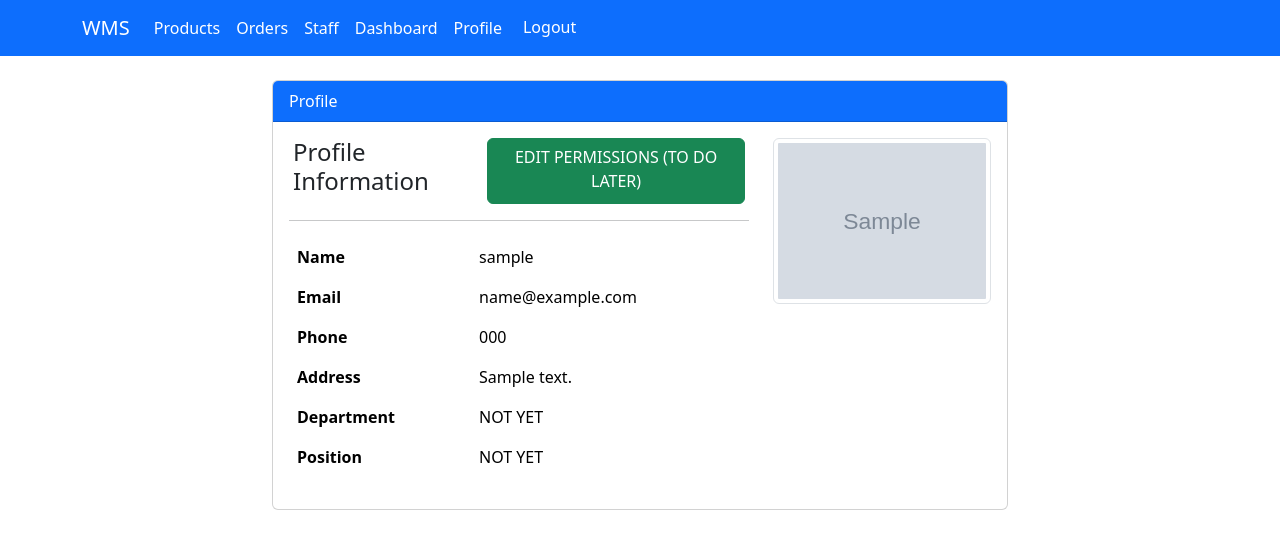
After one commit to Zhekichoid/redesigned-octo-engine, a Django app: page /staff/detail/1/ in a window 1280 px wide. The commit adds this page. Shown: the top 549 px of the page. Run offline with Django 5.2, Linux system fonts and the light colour scheme; a user stored in the database is signed in; tables that the repository leaves empty hold one stand-in row (values such as "Sample post"); grey boxes marked "Sample" are stand-in pictures.

Commit message:
staff page added

```diff
--- /dev/null
+++ b/products/templates/products/staff_detail.html
@@ -0,0 +1,57 @@
+{% extends 'partials/base.html' %}
+
+{% block content %}
+<div class="row my-4 ">
+    <div class="col-md-2"></div>
+    <div class="col-md-8">
+        <div class="card">
+            <div class="card-header bg-primary text-white">
+                Profile
+            </div>
+            <div class="row p-3">
+                <div class="col-md-8">
+                    <table class="table table-borderless position-relative">
+                        <thead>
+                            <div class = "px-1 d-flex justify-content-between">
+                                <span class="h4">Profile Information</span class="h4">
+                                <a href="{% url 'user-profile-update' %}" class='btn btn-success'>EDIT PERMISSIONS (TO DO LATER)</a>
+                            </div>
+                            <hr>
+                        </thead>
+                        <tbody>
+                            <tr>
+                                <th scope="row">Name</th>
+                                <td>{{ worker.username }}</td>
+                            </tr>
+                            <tr>
+                                <th scope="row">Email</th>
+                                <td>{{ worker.email }}</td>
+                            </tr>
+                            <tr>
+                                <th scope="row">Phone</th>
+                                <td>{{ worker.profile.phone }}</td>
+                            </tr>
+                            <tr>
+                                <th scope="row">Address</th>
+                                <td>{{ worker.profile.address }}</td>
+                            </tr>
+                            <tr>
+                                <th scope="row">Department</th>
+                                <td>NOT YET</td>
+                            </tr>
+                            <tr>
+                                <th scope="row">Position</th>
+                                <td>NOT YET</td>
+                            </tr>
+                        </tbody>
+                    </table>
+                </div>
+                <div class="col-md-4">
+                    <img class="img-thumbnail" src="{{ worker.profile.image.url }}" alt="profile-image">
+                </div>
+            </div>
+        </div>
+    </div>
+</div>
+
+{% endblock %}
--- a/products/urls.py
+++ b/products/urls.py
@@ -4,6 +4,7 @@ from . import views
 urlpatterns = [
     path('', views.index, name='products-index'),
     path('staff/', views.staff, name='products-staff'),
+    path('staff/detail/<int:pk>/', views.staff_detail, name='products-staff-detail'),
     path('products/', views.products, name='products-products'),
     path('products/create/', views.product_create, name='products-create'),
     path('products/delete/<int:pk>/', views.product_delete,
--- a/products/views.py
+++ b/products/views.py
@@ -3,6 +3,7 @@ from django.http import HttpResponse
 from django.contrib.auth.decorators import login_required
 from .models import Products
 from .forms import ProductForm
+from django.contrib.auth.models import User
 
 
 # Create your views here.
@@ -13,11 +14,28 @@ def index(request):
 
 @login_required
 def staff(request):
-    return render(request,'products/staff.html')
+    current_worker = request.user
+    workers = User.objects.exclude(id=current_worker.id)
+
+    context = {
+        'workers' : workers
+    }
+
+    return render(request,'products/staff.html', context)
+
+@login_required
+def staff_detail(request, pk):
+    worker = User.objects.get(id=pk)
+
+    context = {
+        'worker': worker
+    }
+
+    return render(request, 'products/staff_detail.html', context)
 
 @login_required
 def orders(request):
-    return render(request,'products/orders.html')
+        return render(request,'products/orders.html')
 
 @login_required
 def products(request):
@@ -43,6 +61,8 @@ def product_create(request):
     }
     return render(request,'products/product_create.html', context)
 
+
+@login_required
 def product_delete(request, pk):
     item = Products.objects.get(product_id=pk)
     if request.method=='POST':
@@ -50,6 +70,7 @@ def product_delete(request, pk):
         return redirect('products-products')
     return render(request, 'products/product_delete.html')
 
+@login_required
 def product_update(request, pk):
     item = Products.objects.get(product_id=pk)
     if request.method == 'POST':
```
Also changed, not shown: products/templates/products/products.html (+5 -3 lines), products/templates/products/staff.html (+32 -0 lines), media/Profile_Images/dwight_schrute.jpg (added).
